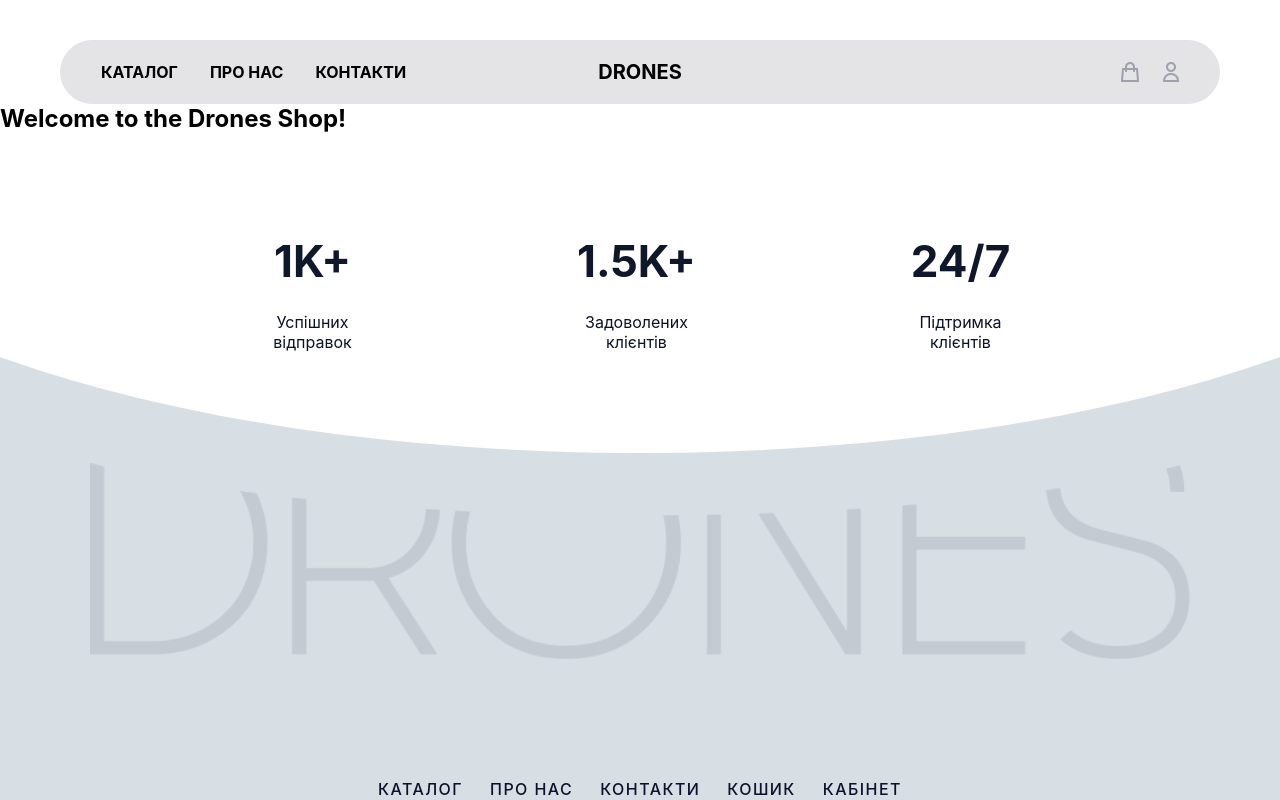
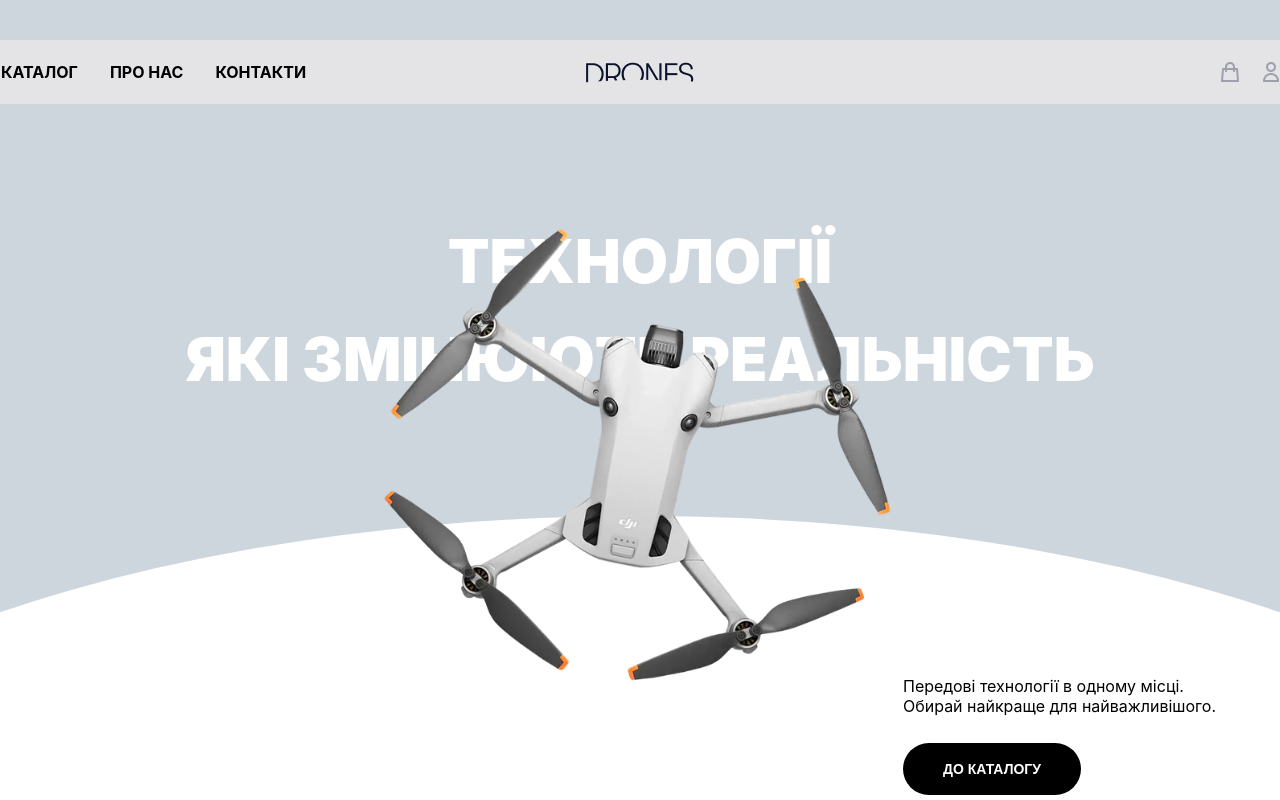
Before and after one commit to BoiarkinaOryna/Shop_React, a React (Create React App) app: page / in a window 1280 px wide. Shown: the top 800 px of the page. Built offline with nearby package versions, Linux system fonts and the light colour scheme.

Commit message:
raw header

```diff
--- a/src/app/footer/footer.module.css
+++ b/src/app/footer/footer.module.css
@@ -1,5 +1,6 @@
 .footer {
   position: relative;
+  height: 100vh;
   background: #d7dee4;
   color: #0f172a;
   padding-bottom: 40px;
@@ -23,7 +24,6 @@
   justify-content: center;
   align-items: center;
 }
-
 
 .stats {
   display: flex;
--- a/src/app/header/Header.tsx
+++ b/src/app/header/Header.tsx
@@ -4,17 +4,15 @@ import styles from  "./header.module.css"
 
 export function Header() {
   return (
-    <header className={styles.header}>
-
+    <header>
+        <div className={styles.header}>
             <nav className={styles.links}>
                 <span>КАТАЛОГ</span>
                 <span>ПРО НАС</span>
                 <span>КОНТАКТИ</span>
             </nav>
 
-        <div className={styles.logo}>
-          DRONES
-        </div>
+            <img src={icons.HeaderLogo} className={styles.logo} />
 
             <div className={styles.profile}>
                 <div className={styles.bag}>
@@ -24,7 +22,18 @@ export function Header() {
                     <img src={icons.LightAvatar} alt="" />
                 </div>
             </div>
-
+        </div>
+        <h1 className={styles.heading}>
+            <span>ТЕХНОЛОГІЇ</span>
+            <span>ЯКІ ЗМІНЮЮТЬ РЕАЛЬНІСТЬ</span>
+        </h1>
+        <img src={icons.Drone} className={styles.drone} alt="" />
+        <div className={styles.whiteArc}>
+            <div className={styles.toCatalog}>
+                <p>Передові технології в одному місці. <br />Обирай найкраще для найважливішого.</p>
+                <button className={styles.catalogButton}>ДО КАТАЛОГУ</button>
+            </div>
+        </div>
     </header>
   )
 }
--- a/src/app/header/header.module.css
+++ b/src/app/header/header.module.css
@@ -1,10 +1,21 @@
+header{
+    display: flex;
+    flex-direction: column;
+    align-items: center;
+    gap: 15vh;
+    height: 100vh;
+    overflow: hidden;
+    background-color: #CDD5DD;
+}
+
 .header {
     display: grid;
     grid-template-columns: 1fr auto 1fr;
     align-items: center;
     margin: 40px 60px 0;
 
-    height: 64px;
+    width: 1360px;
+    min-height: 64px;
     padding: 0 40px;
     margin-top: 40px;
 
@@ -35,3 +46,54 @@
     align-items: center;
     gap: 24px;
 }
+
+.heading{
+    display: flex;
+    flex-direction: column;
+    gap: 24px;
+    width: 986px;
+    text-align: center;
+    font-size: 61px;
+    font-weight: 900;
+    color: #ffffff;
+}
+
+.drone{
+    position: absolute;
+    top: 10vh;
+    left: 20vw;
+    width: 60vw;
+    z-index: 2;
+}
+
+.whiteArc {
+  width: 160%;
+  height: 800px;
+  background: #ffffff;
+
+  border-top-left-radius: 50% 100%;
+  border-top-right-radius: 50% 100%;
+
+  display: flex;
+  justify-content: right;
+  align-items: top;
+}
+
+.toCatalog{
+    display: flex;
+    flex-direction: column;
+    justify-content: space-between;
+    margin: 20vh 35vw;
+    height: 119px;
+}
+
+.catalogButton{
+    padding: 18px 40px;
+    width: fit-content;
+    border-radius: 100px;
+    border: none;
+    background-color: #000;
+    color: #ffffff;
+    font-size: 14px;
+    font-weight: 700;
+}
--- a/src/app/main/main.module.css
+++ b/src/app/main/main.module.css
@@ -1,7 +1,8 @@
 .main {
-  flex: 1;
+  /* flex: 1; */
   display: flex;
   flex-direction: column;
+  height: 50vh;
 }
 
 .content {
--- a/src/index.tsx
+++ b/src/index.tsx
@@ -1,6 +1,4 @@
 import { createRoot } from "react-dom/client"
-import { Footer } from "./app/footer/Footer"
-import { Header } from "./app/header/Header"
 import { HomePage } from "./pages/home/HomePage"
 
 const rootContainer = document.getElementById("root") as HTMLElement
--- a/src/pages/home/HomePage.tsx
+++ b/src/pages/home/HomePage.tsx
@@ -7,9 +7,9 @@ import styles from "./home.module.css";
 export function HomePage(){
     return (
         <div className={styles.app}>
-        <Header />
-        <Main />
-        <Footer />
+            <Header />
+            <Main />
+            <Footer />
         </div>
     )
 }
--- a/src/shared/types/icons.tsx
+++ b/src/shared/types/icons.tsx
@@ -4,6 +4,7 @@ import Calendar from "../../assets/icons/calendar.png"
 import Cart from "../../assets/icons/cart.png"
 import Copy from "../../assets/icons/copy.png"
 import DownOutline from "../../assets/icons/down-outline.png"
+import Drone from "../../assets/icons/drone.png"
 import Edit from "../../assets/icons/edit.png"
 import EyeOff from "../../assets/icons/eye-off.png"
 import EyeOn from "../../assets/icons/eye-on.png"
@@ -11,6 +12,7 @@ import Facebook from "../../assets/icons/facebook.png"
 import FooterText from "../../assets/icons/footer-text.png"
 import Frame from "../../assets/icons/frame.png"
 import Hamburger from "../../assets/icons/hamburger.png"
+import HeaderLogo from "../../assets/icons/headerLogo.png"
 import Instagram from "../../assets/icons/instagram.png"
 import LightAvatar from "../../assets/icons/light-avatar.png"
 import LightCart from "../../assets/icons/light-cart.png"
@@ -34,6 +36,7 @@ export const icons = {
     Cart,
     Copy,
     DownOutline,
+    Drone,
     Edit,
     EyeOff,
     EyeOn,
@@ -41,6 +44,7 @@ export const icons = {
     FooterText,
     Frame,
     Hamburger,
+    HeaderLogo,
     Instagram,
     LightAvatar,
     LightCart,
```
Also changed, not shown: src/assets/icons/drone.png (added), src/assets/icons/headerLogo.png (added). Lines whose indentation alone changed are shown as unchanged.
